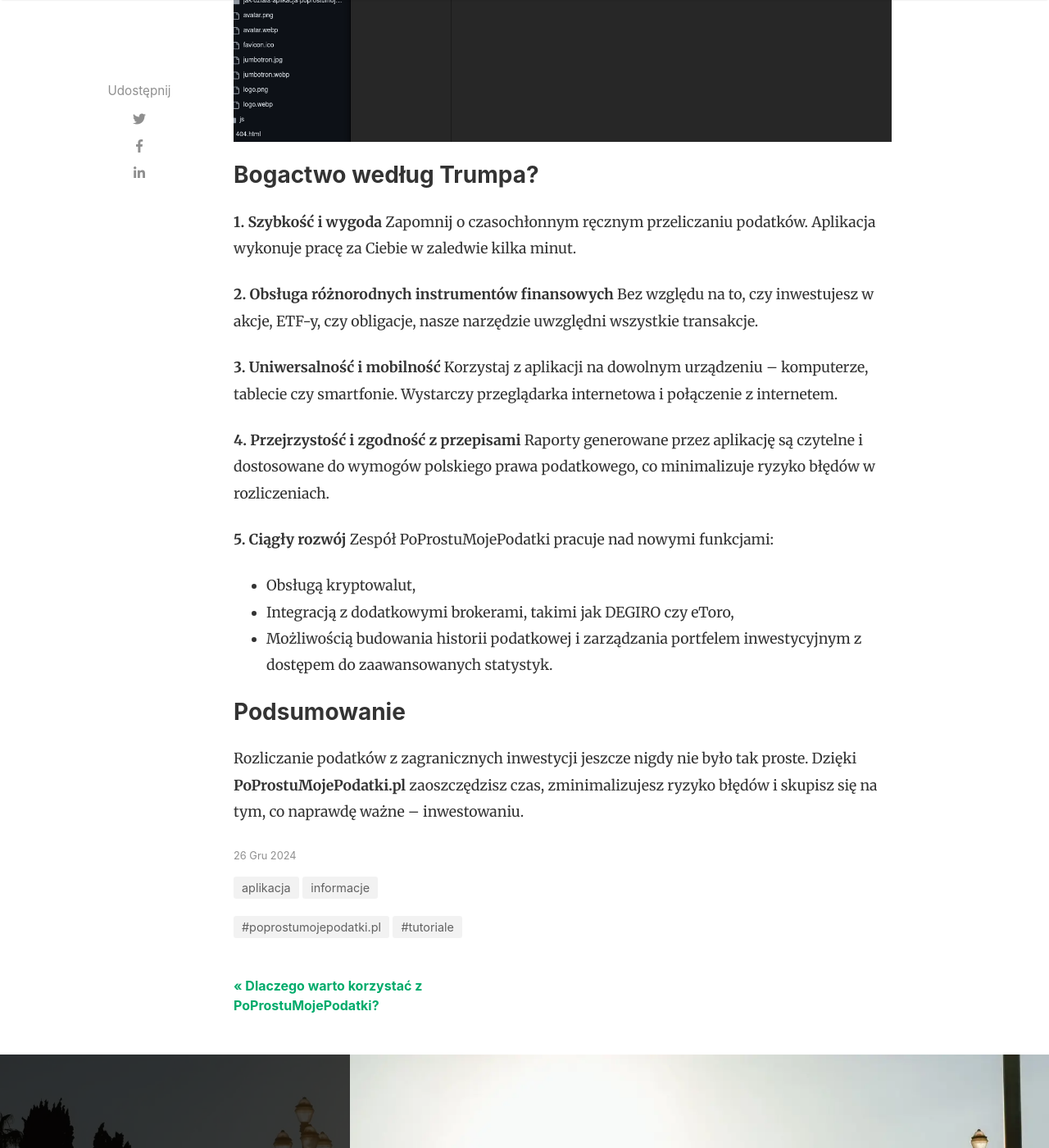
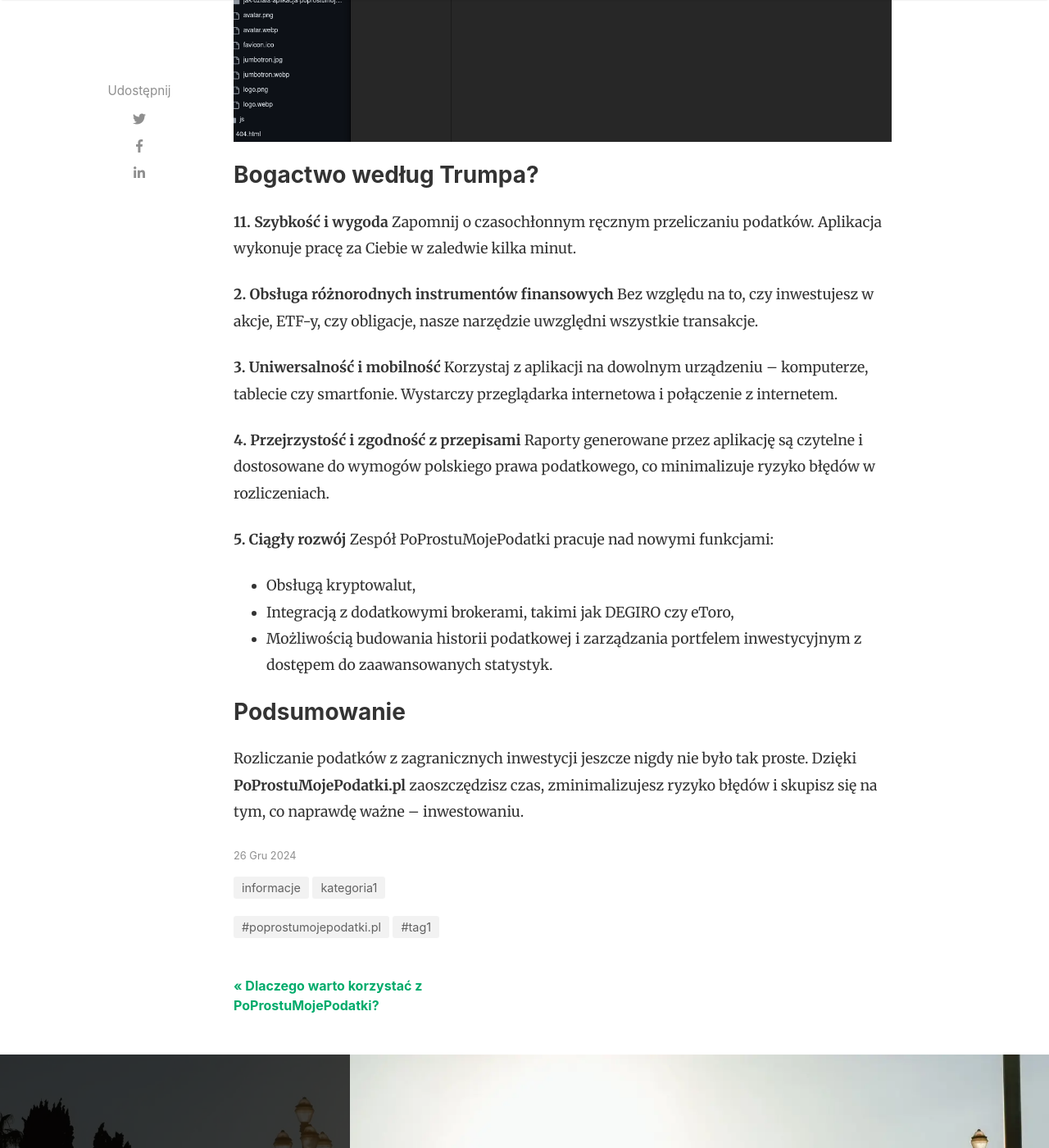
Before and after one commit to poprostumojepodatki-pl/blog.poprostumojepodatki.github.io, a Jekyll site: the page built from _posts/2024-12-26-bogactwo-wedlug-trumpa.md, in a window 1280 px wide and 1400 px high, scrolled down 825 px. Shown: the whole window at 82% size. Built offline with Jekyll 4.4.1, drawn with Linux system fonts in a browser that asks for light colours; nearby versions of some CDN libraries; some of the changed text lies outside the part shown.

Commit message:
Update 2024-12-26-bogactwo-wedlug-trumpa.md

```diff
--- a/_posts/2024-12-26-bogactwo-wedlug-trumpa.md
+++ b/_posts/2024-12-26-bogactwo-wedlug-trumpa.md
@@ -2,16 +2,15 @@
 layout: post
 title:  "Bogactwo według Trumpa?"
 author: szymon
-categories: [ aplikacja, informacje ]
-tags: [tutoriale, poprostumojepodatki.pl]
+categories: [ kategoria1, informacje ]
+tags: [tag1, poprostumojepodatki.pl]
 image: "assets/images/bogactwo-wedlug-trumpa/1.png"
 description: "Bogactwo według Trumpa?"
-featured: true
 ---
 
 ### Bogactwo według Trumpa?
 
-**1. Szybkość i wygoda**
+**11. Szybkość i wygoda**
 Zapomnij o czasochłonnym ręcznym przeliczaniu podatków. Aplikacja wykonuje pracę za Ciebie w zaledwie kilka minut.
 
 **2. Obsługa różnorodnych instrumentów finansowych**
```
